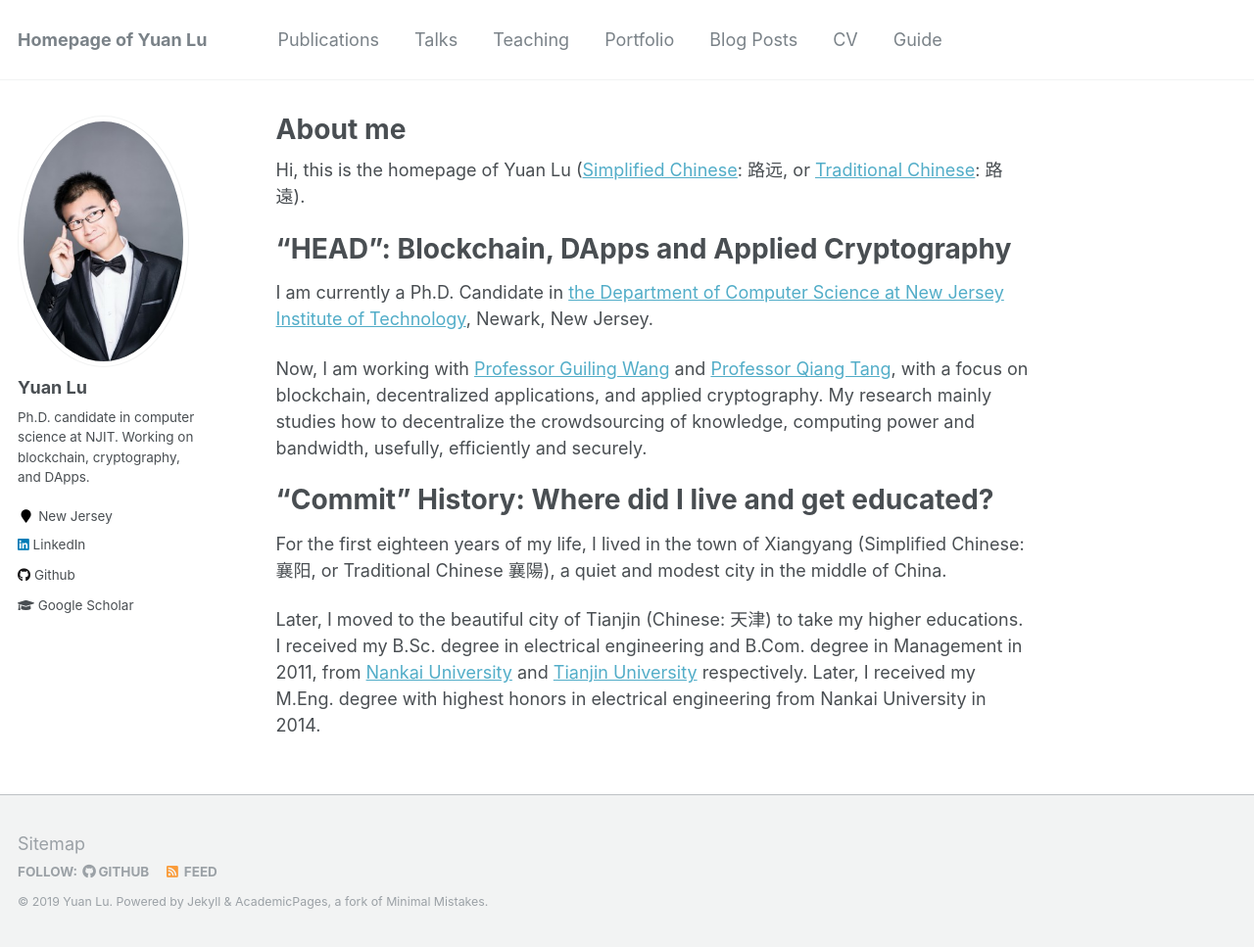
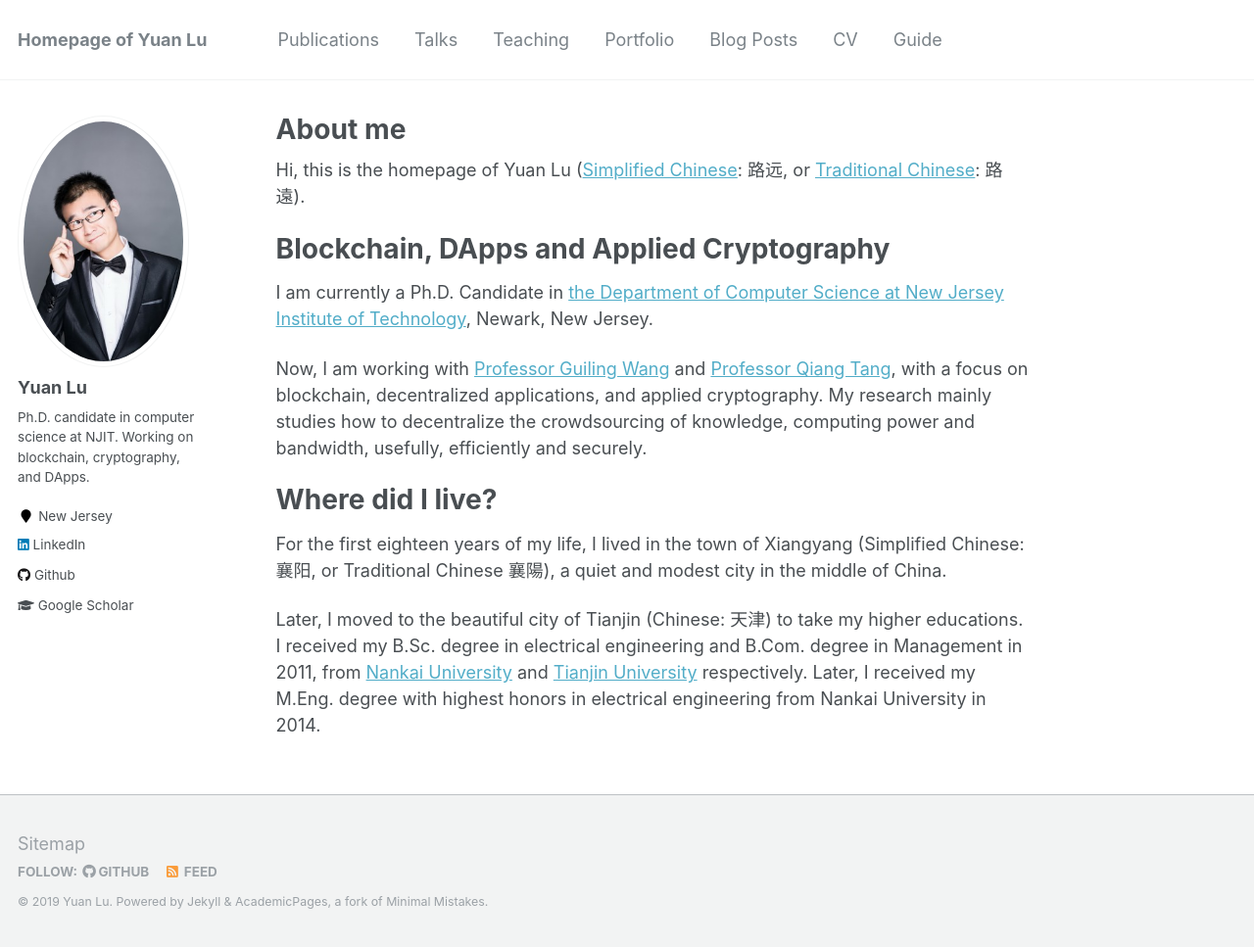
Before and after one commit to yylluu/yylluu.github.io, a Jekyll site: the page built from _pages/about.md, in a window 1280 px wide and 967 px high. Shown: the whole window at 98% size. Built offline with Jekyll 4.4.1, drawn with Linux system fonts in a browser that asks for light colours.

Commit message:
Update about.md

```diff
--- a/_pages/about.md
+++ b/_pages/about.md
@@ -10,7 +10,7 @@ redirect_from:
 
 Hi, this is the homepage of Yuan Lu ([Simplified Chinese](https://en.wikipedia.org/wiki/Simplified_Chinese_characters): 路远, or [Traditional Chinese](https://en.wikipedia.org/wiki/Traditional_Chinese_characters): 路遠).
 
-"HEAD": Blockchain, DApps and Applied Cryptography
+Blockchain, DApps and Applied Cryptography
 ======
 I am currently a Ph.D. Candidate in [the Department of Computer Science at New Jersey Institute of Technology](https://cs.njit.edu/), Newark, New Jersey.
 
@@ -18,7 +18,7 @@ Now, I am working with [Professor Guiling Wang](https://web.njit.edu/~gwang/) an
 
 
 
-"Commit" History: Where did I live and get educated?
+Where did I live?
 ======
 For the first eighteen years of my life, I lived in the town of Xiangyang (Simplified Chinese: 襄阳, or Traditional Chinese 襄陽), a quiet and modest city in the middle of China.
 
```
